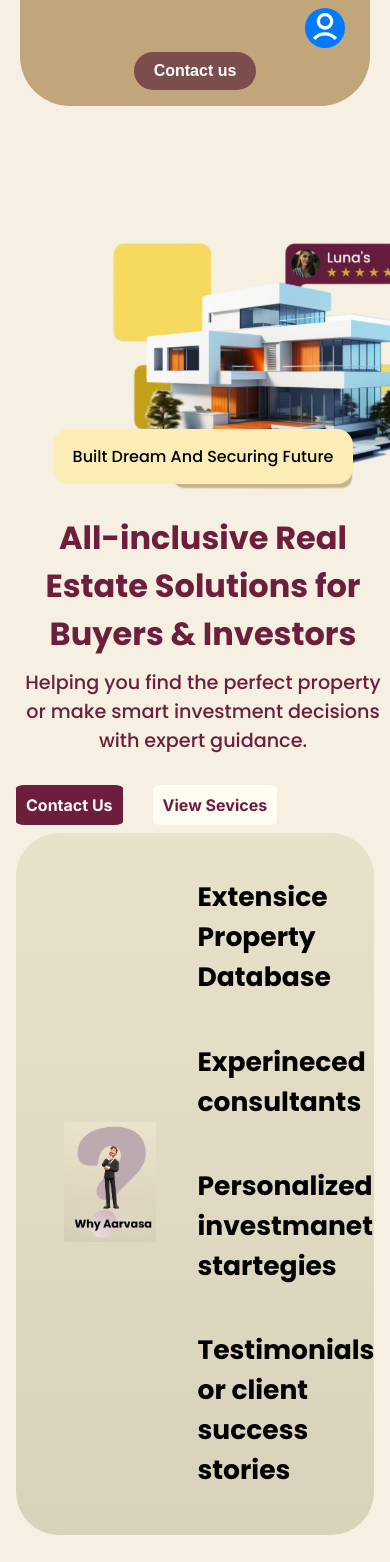
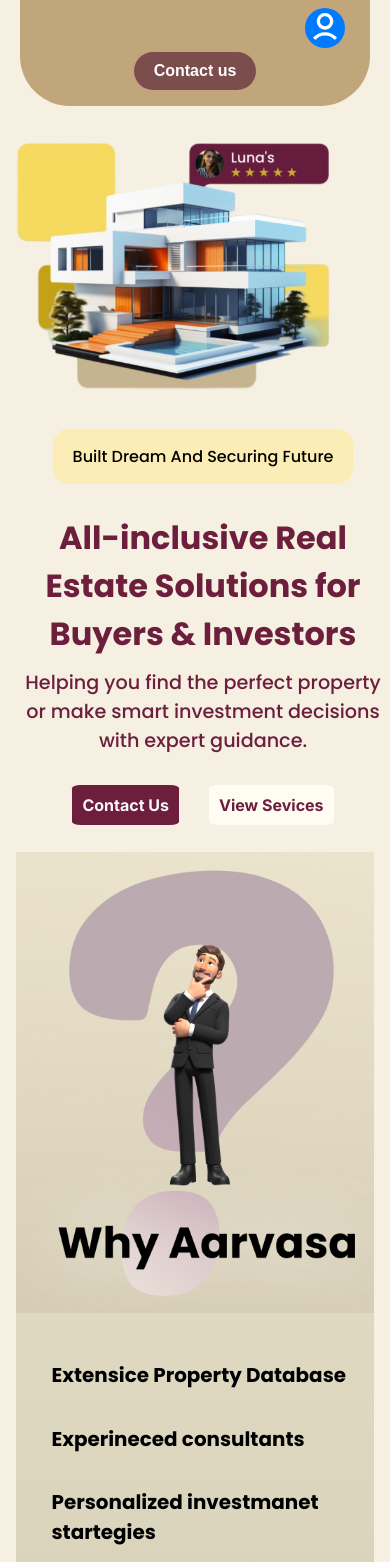
Before and after one commit to vaibhavppandey/aarvasa, a React (Create React App) app: page /services in a window 390 px wide. Shown: the part 160-1722 px from the top of the page. Built offline with nearby package versions, Linux system fonts and the light colour scheme.

Commit message:
fix: made the services page responsive

```diff
--- a/src/ReverseServices.css
+++ b/src/ReverseServices.css
@@ -51,7 +51,7 @@
     color: #FFFCF2;
     transition: background-color 0.3s ease;
 }
-.headingone{
+.revseheadingone{
     font-family: "Poppins";
     font-size: xx-large;
     font-weight: 600;
@@ -63,31 +63,34 @@
     font-weight: 500;
 }
 
-@media only screen and (max-width: 430px) and (max-height: 932px) {
+@media only screen and (max-width: 431px) and (max-height: 933px) {
 
-    .componentone {
+    .revsecomponentone {
+        display: flex;
         flex-direction: column;
         align-items: center;
         gap: 10px;
     }
 
     .revsecomponentone img {
-        order: 1;
-        width: 20%;
+
+        width: 100%;
         height: auto;
     }
 
     .revsetextforcardone {
-        order: 2;
-        padding: 1rem;
-        font-size: medium;
+        text-align: center;
+        padding-left: 0;
+        padding-right: 0;
+        max-width: 100%;
+        align-self: center;
 
     }
     .revseheadingone{
-        font-size: medium;
+        font-size:x-large;
 
     }
     .revsetextinsideone{
-        font-size:small;
+        font-size:large;
     }
 }
--- a/src/reviewcard.css
+++ b/src/reviewcard.css
@@ -92,3 +92,45 @@
     color: white;
 
 }
+@media only screen and (max-width: 431px) and (max-height: 933px) {
+    .revreviewcard{
+        width: 100%;
+        height: fit-content;
+        max-width: 100%;
+        align-self: center;
+        margin-top: 10px;
+        margin-bottom: 10px;
+        margin-left: 7%;
+        margin-right: 10%;
+    }
+    .revcircle{
+        margin-left: 5%;
+        width: 50px;
+        margin-right: 3%;
+    }
+    .revnameofuser{
+        margin-left: 2%;
+        width: 100%;
+
+    }
+    .revreview{
+        margin-left: 5%;
+        width: 100%;
+        text-wrap: wrap;
+    }
+    .revlowerpart{
+        margin-left: 3%;
+        width: 100%;
+        margin-right: 3%;
+    }
+    .revrating{
+        margin-left: 3%;
+        width: 100%;
+    }
+    .revtime{
+        margin-left: 30%;
+        width: 100%;
+        margin-right: 3%;
+    }
+
+}
--- a/src/services.css
+++ b/src/services.css
@@ -322,6 +322,7 @@
   background-color: #500f2c;
 }
 
+
 /* Service One */
 .serviceone {
   display: grid;
@@ -457,7 +458,7 @@
   margin: 0 0.5rem;
 }
 
-@media only screen and (max-width: 430px) and (max-height: 932px) {
+@media only screen and (max-width: 431px) and (max-height: 933px) {
   .serviceone {
     display: flex;
     flex-direction: column;
@@ -466,12 +467,15 @@
     position: relative;
   }
 
-  /* Move image behind the text */
+
   .serviceone img {
     width: 90%;
     height: auto;
-    transform: translateY(100px); /* Contract the image and move it behind the text */
-    z-index: -1; /* Image moves behind the text */
+    border-radius: 5%;
+    object-fit: fill;
+    align-items: center;
+    padding-left: 0;
+
   }
 
   .serleftpart {
@@ -485,4 +489,74 @@
   .seryellowbox {
     align-self: center;
   }
+
+  .serbuttons {
+    justify-content: center;
+    margin-bottom: 5%;
+  }
+  .servicetwo{
+    display: flex;
+    flex-direction: column;
+    align-items: center;
+    gap: 10px;
+    position: relative;
+    flex-wrap: wrap;
+  }
+  .servicetwo img {
+    width: 100%;
+    height: auto;
+    object-fit: fill;
+    align-items: center;
+    padding-left: 0;
+  }
+  .sertextright{
+    padding-left: 10%;
+    padding-right: 1%;
+    padding-top: 0;
+    z-index: 1;
+    font-size: x-large;
+    font-weight: 500;
+    text-align: left;
+    align-self: center;
+    flex: 100%;
+  }
+  .serreviewcards{
+    display: flex;
+    flex-direction: column;
+    align-items: center;
+    gap: 10px;
+    position: relative;
+    flex-wrap: wrap;
+    padding: 0;
+    margin: 0;
+  }
+  .sertextt{
+    font-size: medium;
+    flex: 70%;
+  }
+  .serbookdemobutton{
+    width: max-content;
+    flex: 30%;
+  }
+  .serbuttoncontent{
+    font-size: small;
+  }
+  .serconsultation{
+    flex-direction: column;
+    width: 90%;
+    height: 100%;
+    margin-bottom: 5%;
+    padding-bottom: 4%;
+    padding-right: 4%;
+    padding-top: 4%;
+    margin-left: 4%;
+  }
+  .serimage{
+    width: 90%;
+    height: auto;
+    border-radius: 5%;
+    object-fit: fill;
+    align-items: center;
+    padding-left: 0;
+  }
 }
--- a/src/servicescardcomponent.css
+++ b/src/servicescardcomponent.css
@@ -67,21 +67,40 @@
 }
 
 
-@media only screen and (max-width: 430px) {
+@media only screen and (max-width: 431px) and (max-height: 933px) {
     .component {
+        display: flex;
         flex-direction: column;
         align-items: center;
         gap: 10px;
+        margin-top: 5%;
+        margin-bottom: 5%;
     }
 
     .component img {
+        order: 1;
         width: 100%;
         height: auto;
     }
 
     .textforcard {
+        order:2;
+        padding-left: 0;
+        padding-right: 0;
+        max-width: 100%;
+        align-self: center;
+        align-items: center;
         text-align: center;
         margin-right: 0;
+    }
+    .heading{
+        font-size: x-large;
+        align-self: center;
+        text-align: center;
+    }
+    .textinside{
+        font-size: large;
+
     }
 
 
```
